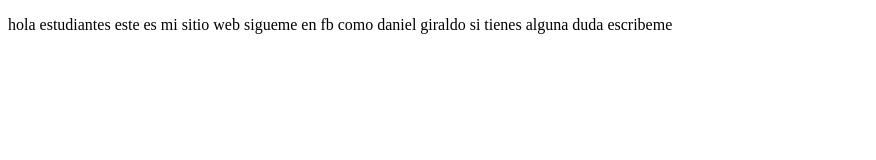
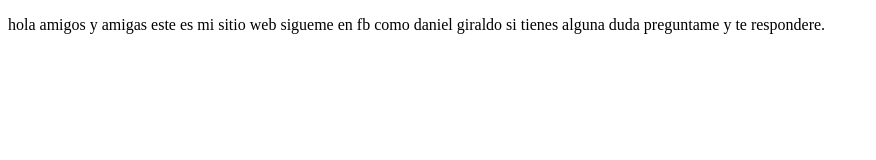
Before and after one commit to danielgb12/proyectoDemoCursoPrework, a plain HTML site: page index.html in a window 1280 px wide. Shown: the whole page, without its empty margins (0-876 px from the left). Drawn offline with Linux system fonts and the light colour scheme.

Commit message:
cambios agregamos sitio de fb

```diff
--- a/index.html
+++ b/index.html
@@ -8,8 +8,9 @@
 </head>
 <body>
   <p>
-    hola estudiantes este es mi sitio web
-    sigueme en fb como daniel giraldo si tienes alguna duda escribeme
+    hola amigos y amigas este es mi sitio web
+    sigueme en fb como daniel giraldo si tienes
+    alguna duda preguntame y te respondere.
   </p>
 </body>
 </html>
```
